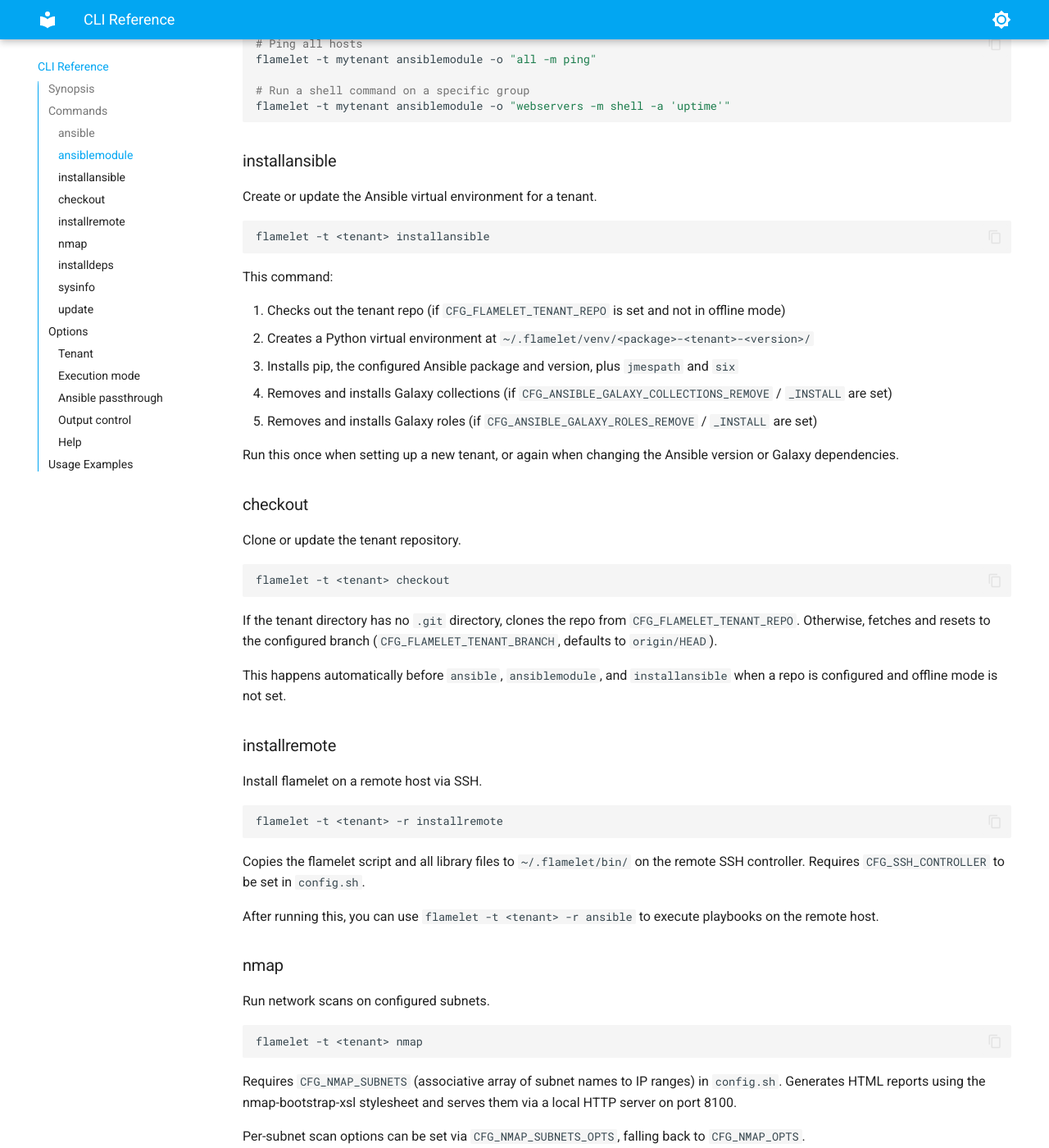
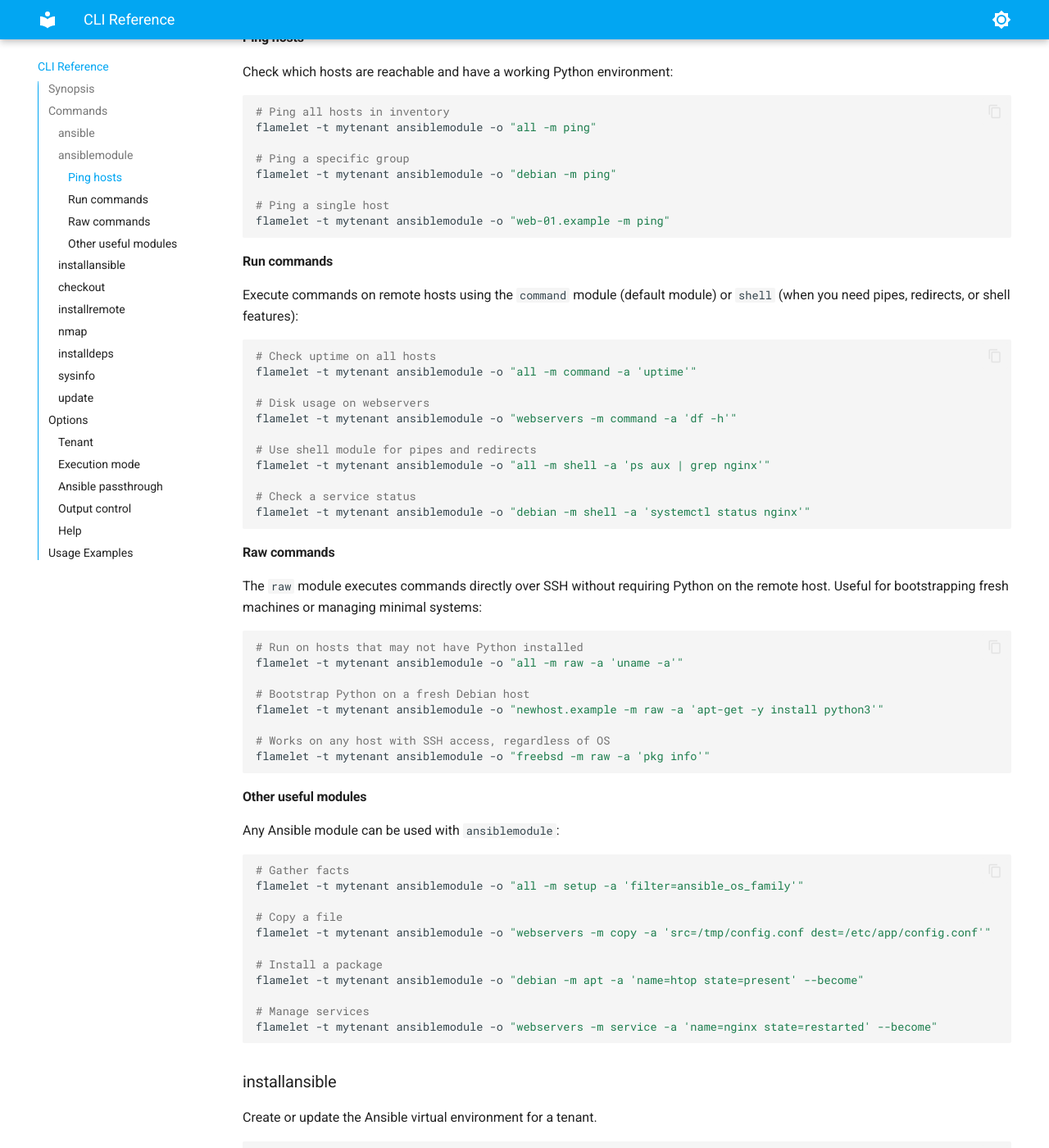
Before and after one commit to flameletlabs/flamelet, an MkDocs documentation site: the page built from docs/commands.md, in a window 1280 px wide and 1400 px high, scrolled down 979 px. Shown: the whole window at 82% size. Built offline with MkDocs 1.6.1 and Material for MkDocs 9.7.7, drawn with Linux system fonts in a browser that asks for light colours; some of the changed text lies outside the part shown.

Commit message:
Expand ansiblemodule docs with ping, command, raw, and other modules
Document practical use cases for ad-hoc module execution: host
connectivity checks with ping, running commands with command/shell,
bootstrapping hosts with raw, and common modules like setup, copy,
apt, and service.

````diff
--- a/docs/commands.md
+++ b/docs/commands.md
@@ -28,20 +28,78 @@ flamelet -t <tenant> ansible -o "--tags users --limit debian"
 
 ### ansiblemodule
 
-Run ad-hoc Ansible modules for a tenant.
+Run ad-hoc Ansible modules against your inventory without writing a playbook.
 
 ```bash
 flamelet -t <tenant> ansiblemodule -o "<ansible-arguments>"
 ```
 
-Activates the tenant's virtual environment and runs `ansible` (not `ansible-playbook`) with the inventory and options from `config.sh`. Use `-o` to pass the module, target hosts, and arguments.
+Activates the tenant's virtual environment and runs `ansible` (not `ansible-playbook`) with the inventory and options from `config.sh`. Output is one-line-per-host format. Use `-o` to pass the target hosts, module, and arguments.
+
+#### Ping hosts
+
+Check which hosts are reachable and have a working Python environment:
 
 ```bash
-# Ping all hosts
+# Ping all hosts in inventory
 flamelet -t mytenant ansiblemodule -o "all -m ping"
 
-# Run a shell command on a specific group
-flamelet -t mytenant ansiblemodule -o "webservers -m shell -a 'uptime'"
+# Ping a specific group
+flamelet -t mytenant ansiblemodule -o "debian -m ping"
+
+# Ping a single host
+flamelet -t mytenant ansiblemodule -o "web-01.example -m ping"
+```
+
+#### Run commands
+
+Execute commands on remote hosts using the `command` module (default module) or `shell` (when you need pipes, redirects, or shell features):
+
+```bash
+# Check uptime on all hosts
+flamelet -t mytenant ansiblemodule -o "all -m command -a 'uptime'"
+
+# Disk usage on webservers
+flamelet -t mytenant ansiblemodule -o "webservers -m command -a 'df -h'"
+
+# Use shell module for pipes and redirects
+flamelet -t mytenant ansiblemodule -o "all -m shell -a 'ps aux | grep nginx'"
+
+# Check a service status
+flamelet -t mytenant ansiblemodule -o "debian -m shell -a 'systemctl status nginx'"
+```
+
+#### Raw commands
+
+The `raw` module executes commands directly over SSH without requiring Python on the remote host. Useful for bootstrapping fresh machines or managing minimal systems:
+
+```bash
+# Run on hosts that may not have Python installed
+flamelet -t mytenant ansiblemodule -o "all -m raw -a 'uname -a'"
+
+# Bootstrap Python on a fresh Debian host
+flamelet -t mytenant ansiblemodule -o "newhost.example -m raw -a 'apt-get -y install python3'"
+
+# Works on any host with SSH access, regardless of OS
+flamelet -t mytenant ansiblemodule -o "freebsd -m raw -a 'pkg info'"
+```
+
+#### Other useful modules
+
+Any Ansible module can be used with `ansiblemodule`:
+
+```bash
+# Gather facts
+flamelet -t mytenant ansiblemodule -o "all -m setup -a 'filter=ansible_os_family'"
+
+# Copy a file
+flamelet -t mytenant ansiblemodule -o "webservers -m copy -a 'src=/tmp/config.conf dest=/etc/app/config.conf'"
+
+# Install a package
+flamelet -t mytenant ansiblemodule -o "debian -m apt -a 'name=htop state=present' --become"
+
+# Manage services
+flamelet -t mytenant ansiblemodule -o "webservers -m service -a 'name=nginx state=restarted' --become"
 ```
 
 ### installansible
````
